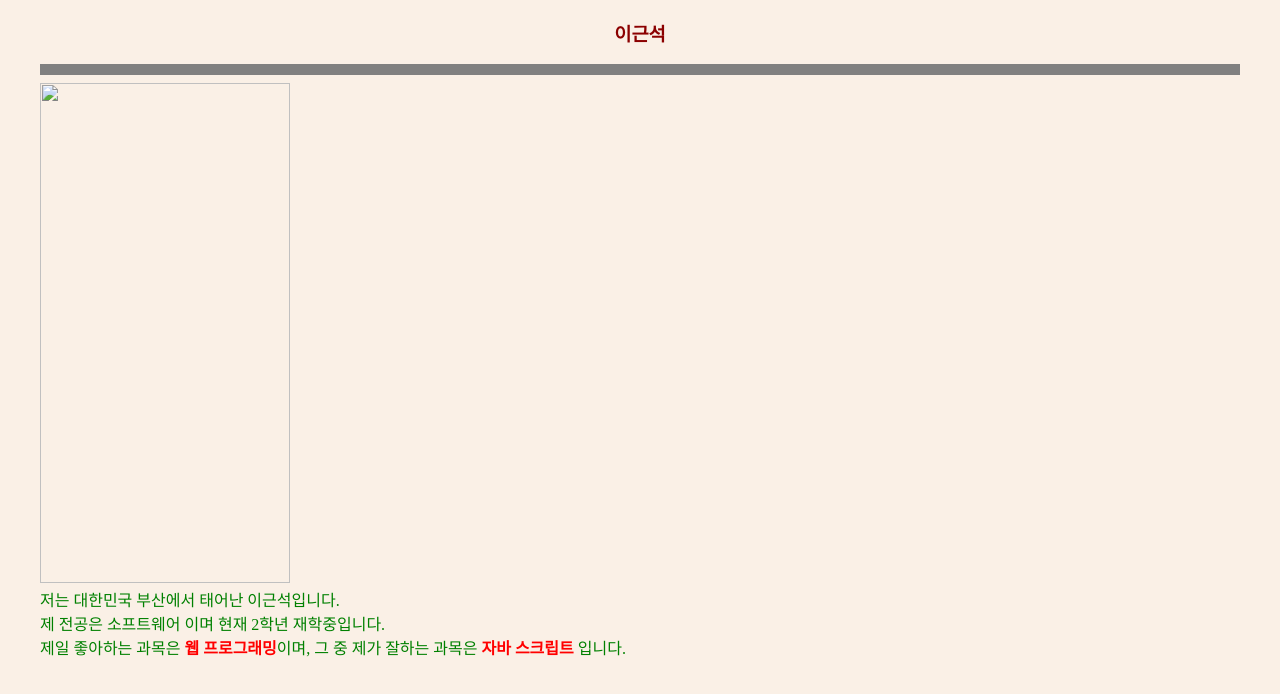
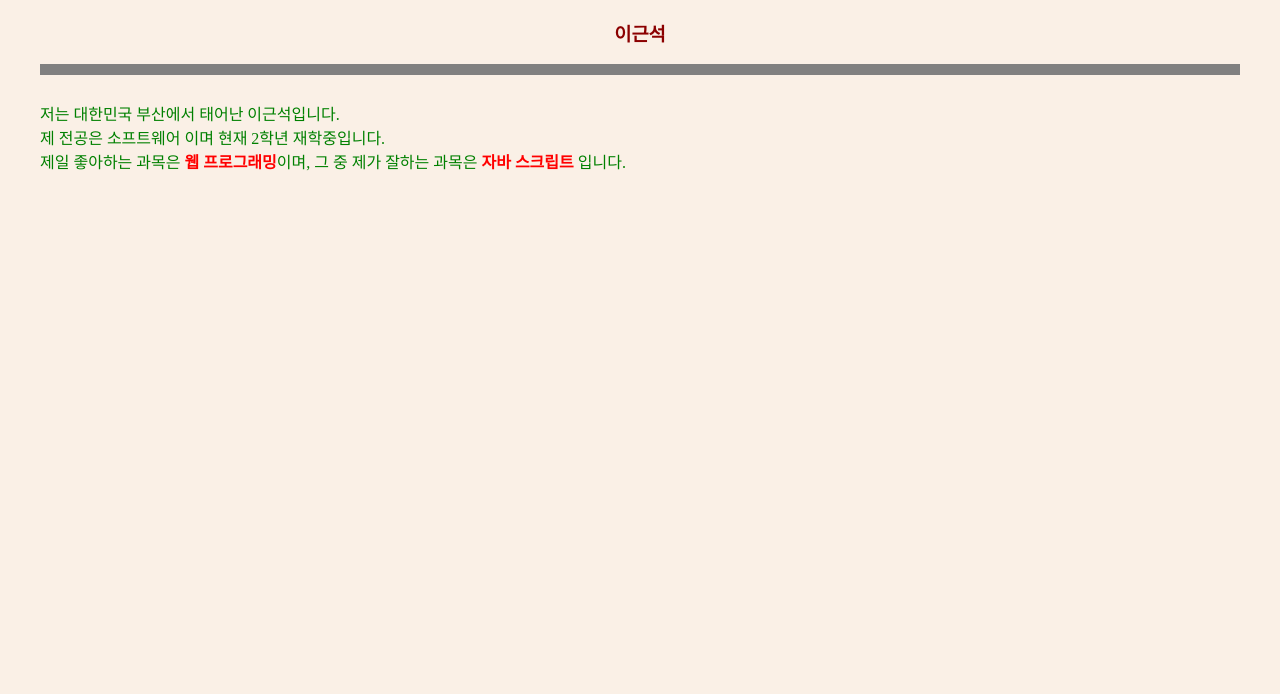
Before and after one commit to LGeunSik/Webprm_gs, a plain HTML site: page 0910/report1/index.html in a window 1280 px wide. Drawn offline with Linux system fonts and the light colour scheme.

Commit message:
Update index.html

```diff
--- a/0910/report1/index.html
+++ b/0910/report1/index.html
@@ -24,7 +24,7 @@
     <h3 onmouseover="show()" onmouseout="hide()">
         이근석</h3>
     <hr>
-    <div><img id="pic" src="" width="250" height="500"></div>
+    <div><img id="pic" src=""></div>
     저는 대한민국 부산에서 태어난 이근석입니다.<br>
      제 전공은 소프트웨어 이며 현재  2학년 재학중입니다.<br>
     제일 좋아하는 과목은 <strong><span style="color:red">웹 프로그래밍</span></strong>이며, 그 중 제가 잘하는 과목은 <strong><span style="color:red">자바 스크립트</span></strong> 입니다.
```
